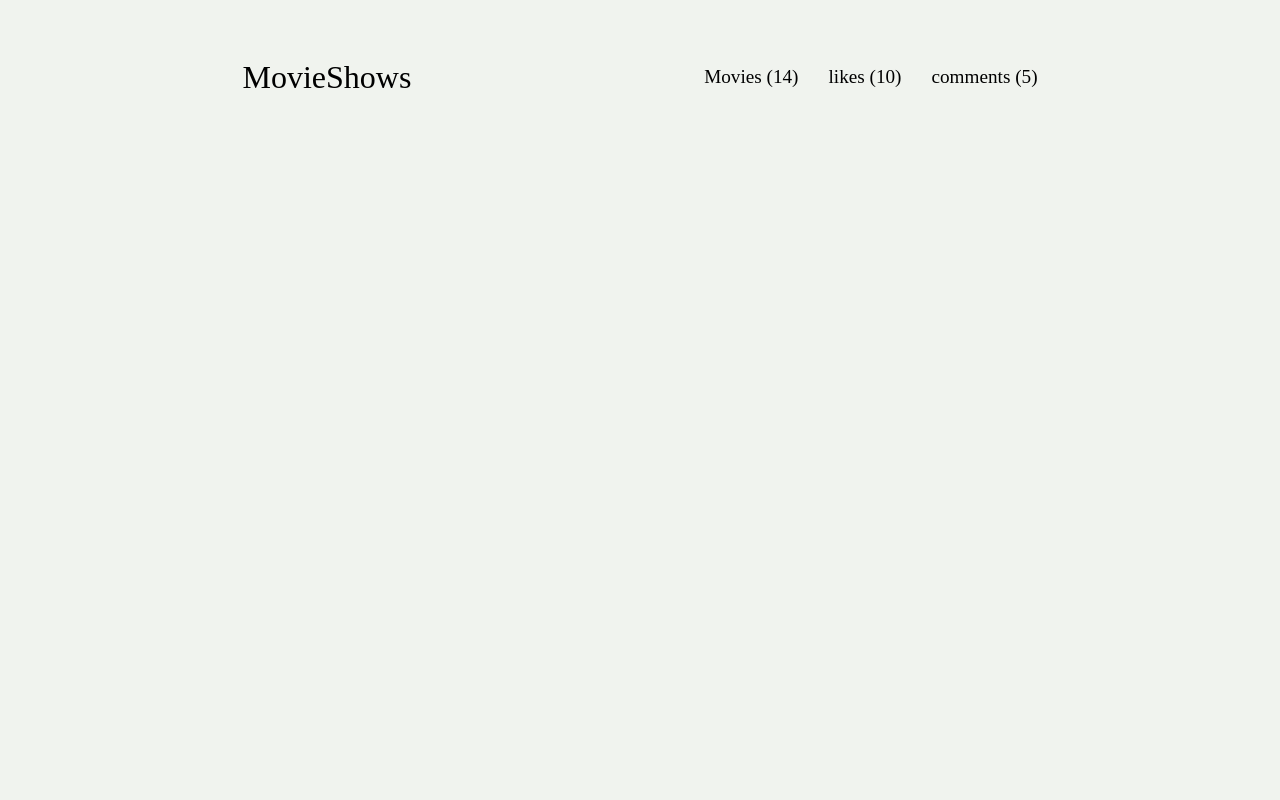
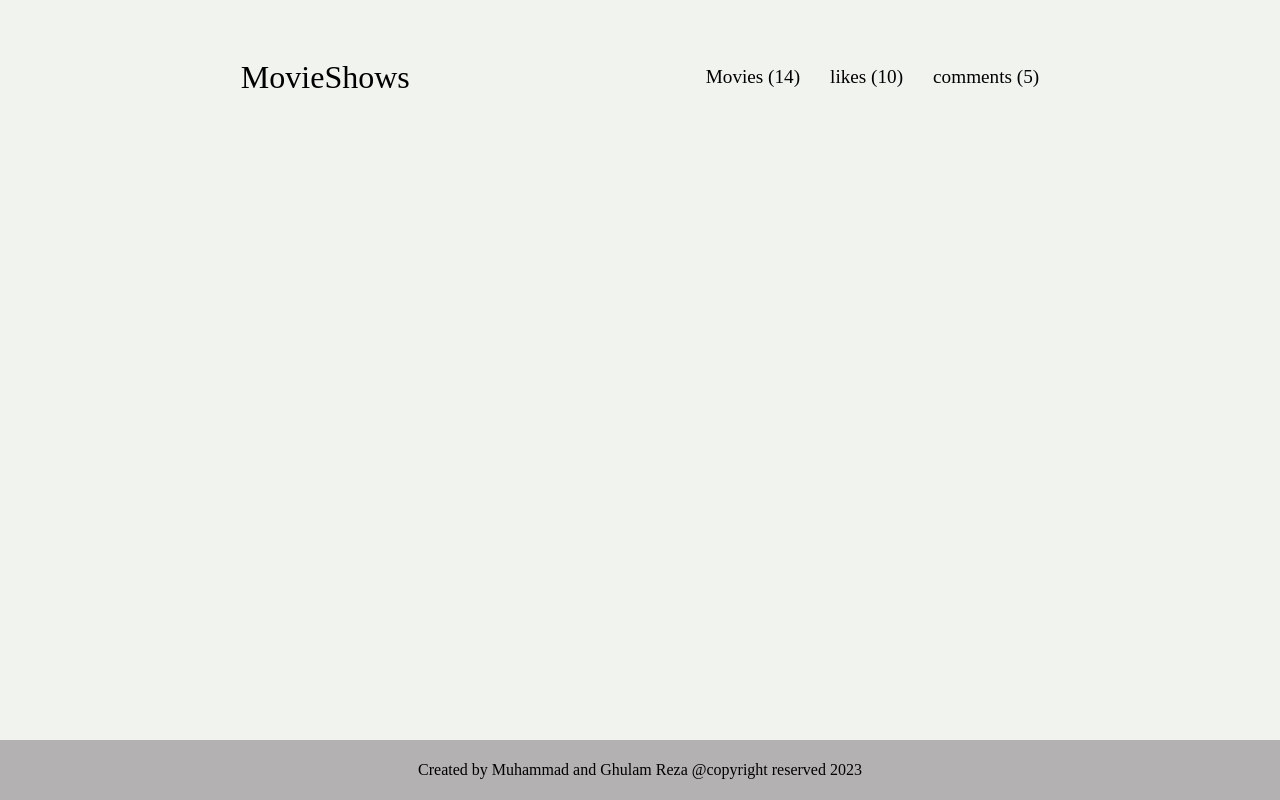
Before and after one commit to Muhammad0602/MovieShows, a website built with webpack: page src/index.html in a window 1280 px wide. Built offline with nearby package versions, Linux system fonts and the light colour scheme.

Commit message:
Add footer section to index.html file

```diff
--- a/src/index.html
+++ b/src/index.html
@@ -16,6 +16,10 @@
             <li><a href="#">comments (5)</a></li>
         </ul>
     </nav>
+    <main></main>
+    <footer>
+        Created by Muhammad and Ghulam Reza @copyright reserved 2023
+    </footer>
 </body>
 
 </html>
--- a/src/style.css
+++ b/src/style.css
@@ -1,5 +1,11 @@
 body {
   background-color: rgb(240, 243, 238);
+  padding: 0;
+  margin: 0;
+  min-height: 100vh;
+  display: flex;
+  flex-direction: column;
+  justify-content: space-between;
 }
 
 .logo {
@@ -25,3 +31,11 @@ body {
   color: black;
   font-size: larger;
 }
+
+footer {
+  display: flex;
+  justify-content: center;
+  align-items: center;
+  background-color: #b3b1b1;
+  height: 60px;
+}
```
